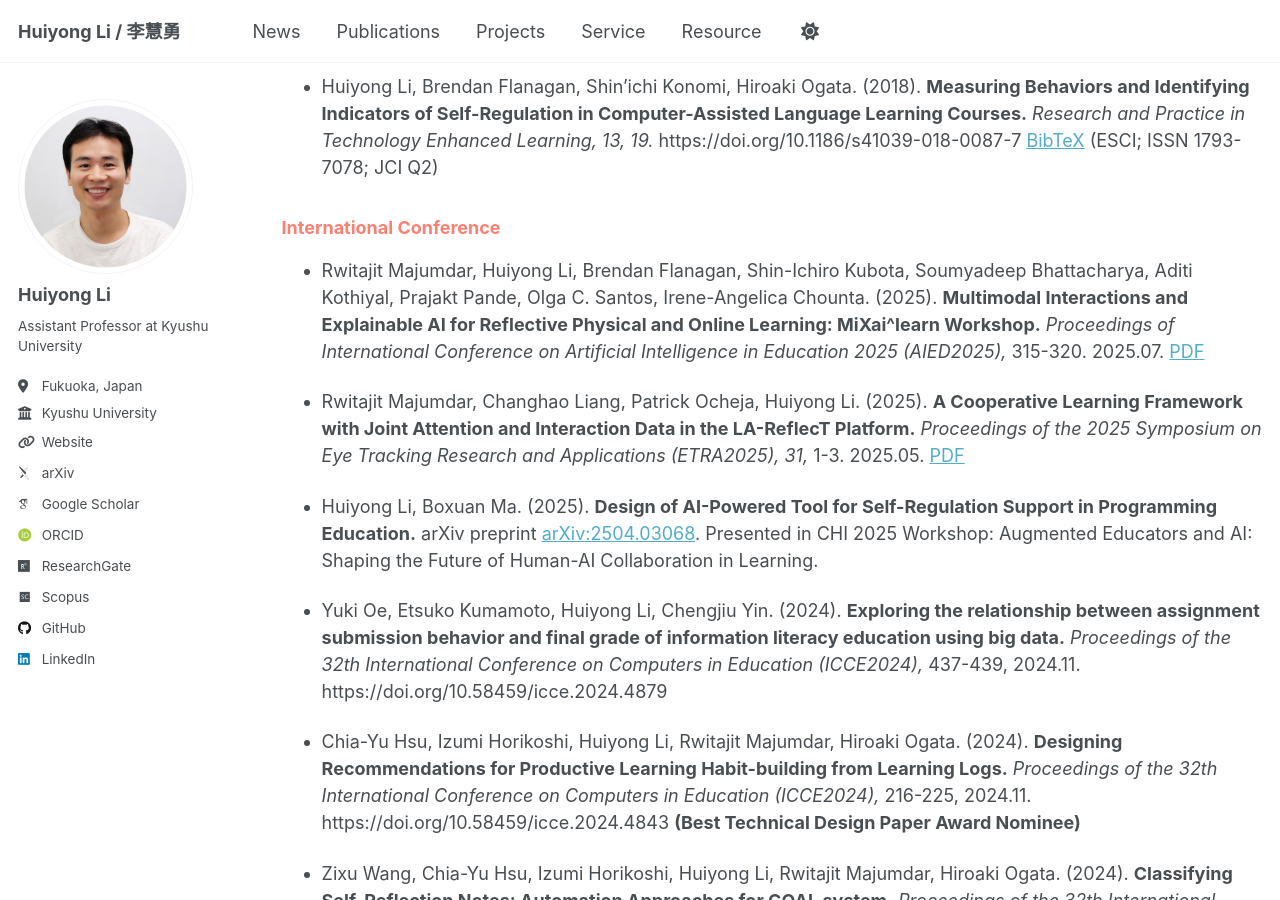
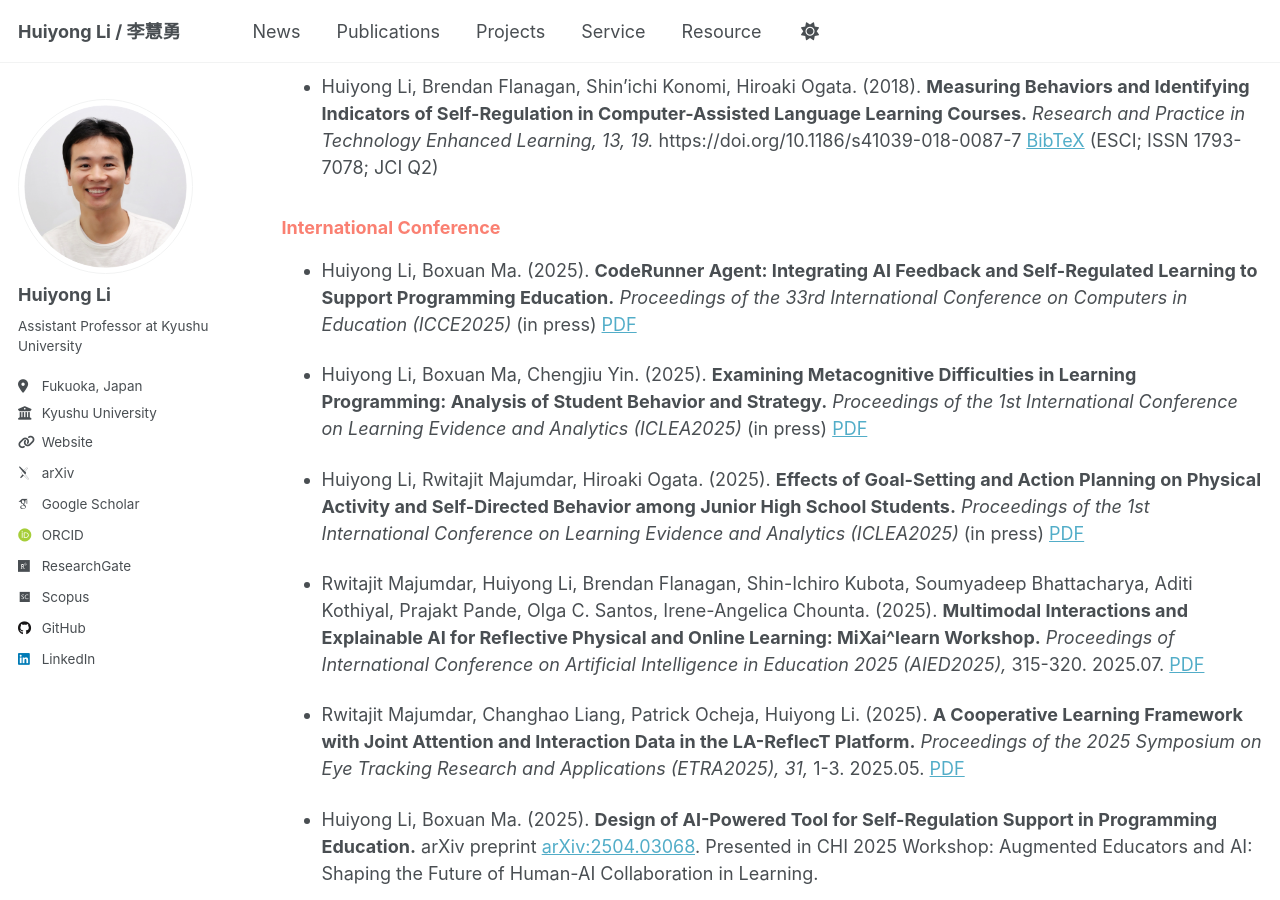
Before and after one commit to li-huiyong/li-huiyong.github.io, a Jekyll site: the page built from _pages/publications.md, in a window 1280 px wide and 900 px high, scrolled down 1717 px. Built offline with Jekyll 4.4.1, drawn with Linux system fonts in a browser that asks for light colours; some web fonts are replaced.

Commit message:
add iclea, icce papers

```diff
--- a/_pages/publications.md
+++ b/_pages/publications.md
@@ -47,9 +47,15 @@ author_profile: true
 
 ### <span style="color: Salmon; ">International Conference</span>
 
-* Rwitajit Majumdar, Huiyong Li, Brendan Flanagan, Shin-Ichiro Kubota, Soumyadeep Bhattacharya, Aditi Kothiyal, Prajakt Pande, Olga C. Santos, Irene-Angelica Chounta. (2025). **Multimodal Interactions and Explainable AI for Reflective Physical and Online Learning: MiXai^learn Workshop.** _Proceedings of International Conference on Artificial Intelligence in Education 2025 (AIED2025),_ 315-320. 2025.07. [PDF](https://doi.org/10.1007/978-3-031-99267-4_41)
+* Huiyong Li, Boxuan Ma. (2025). **CodeRunner Agent: Integrating AI Feedback and Self-Regulated Learning to Support Programming Education.** _Proceedings of the 33rd International Conference on Computers in Education (ICCE2025)_ (in press) [PDF](https://www.researchgate.net/publication/393975868_CodeRunner_Agent_Integrating_AI_Feedback_and_Self-Regulated_Learning_to_Support_Programming_Education/references){:target="_blank"}
 
-* Rwitajit Majumdar, Changhao Liang, Patrick Ocheja, Huiyong Li. (2025). **A Cooperative Learning Framework with Joint Attention and Interaction Data in the LA-ReflecT Platform.** _Proceedings of the 2025 Symposium on Eye Tracking Research and Applications (ETRA2025), 31,_ 1-3. 2025.05. [PDF](https://doi.org/10.1145/3715669.3726825)
+* Huiyong Li, Boxuan Ma, Chengjiu Yin. (2025). **Examining Metacognitive Difficulties in Learning Programming: Analysis of Student Behavior and Strategy.** _Proceedings of the 1st International Conference on Learning Evidence and Analytics (ICLEA2025)_ (in press) [PDF](https://www.researchgate.net/publication/394050481_Examining_Metacognitive_Difficulties_in_Learning_Programming_Analysis_of_Student_Behavior_and_Strategy){:target="_blank"}
+
+* Huiyong Li, Rwitajit Majumdar, Hiroaki Ogata. (2025). **Effects of Goal-Setting and Action Planning on Physical Activity and Self-Directed Behavior among Junior High School Students.** _Proceedings of the 1st International Conference on Learning Evidence and Analytics (ICLEA2025)_ (in press) [PDF](https://www.researchgate.net/publication/394295447_Effects_of_Goal-Setting_and_Action_Planning_on_Physical_Activity_and_Self-_Directed_Behavior_among_Junior_High_School_Students){:target="_blank"}
+
+* Rwitajit Majumdar, Huiyong Li, Brendan Flanagan, Shin-Ichiro Kubota, Soumyadeep Bhattacharya, Aditi Kothiyal, Prajakt Pande, Olga C. Santos, Irene-Angelica Chounta. (2025). **Multimodal Interactions and Explainable AI for Reflective Physical and Online Learning: MiXai^learn Workshop.** _Proceedings of International Conference on Artificial Intelligence in Education 2025 (AIED2025),_ 315-320. 2025.07. [PDF](https://doi.org/10.1007/978-3-031-99267-4_41){:target="_blank"}
+
+* Rwitajit Majumdar, Changhao Liang, Patrick Ocheja, Huiyong Li. (2025). **A Cooperative Learning Framework with Joint Attention and Interaction Data in the LA-ReflecT Platform.** _Proceedings of the 2025 Symposium on Eye Tracking Research and Applications (ETRA2025), 31,_ 1-3. 2025.05. [PDF](https://doi.org/10.1145/3715669.3726825){:target="_blank"}
 
 * Huiyong Li, Boxuan Ma. (2025). **Design of AI-Powered Tool for Self-Regulation Support in Programming Education.** arXiv preprint [arXiv:2504.03068](https://doi.org/10.48550/arXiv.2504.03068). Presented in CHI 2025 Workshop: Augmented Educators and AI: Shaping the Future of Human-AI Collaboration in Learning.
 
```
